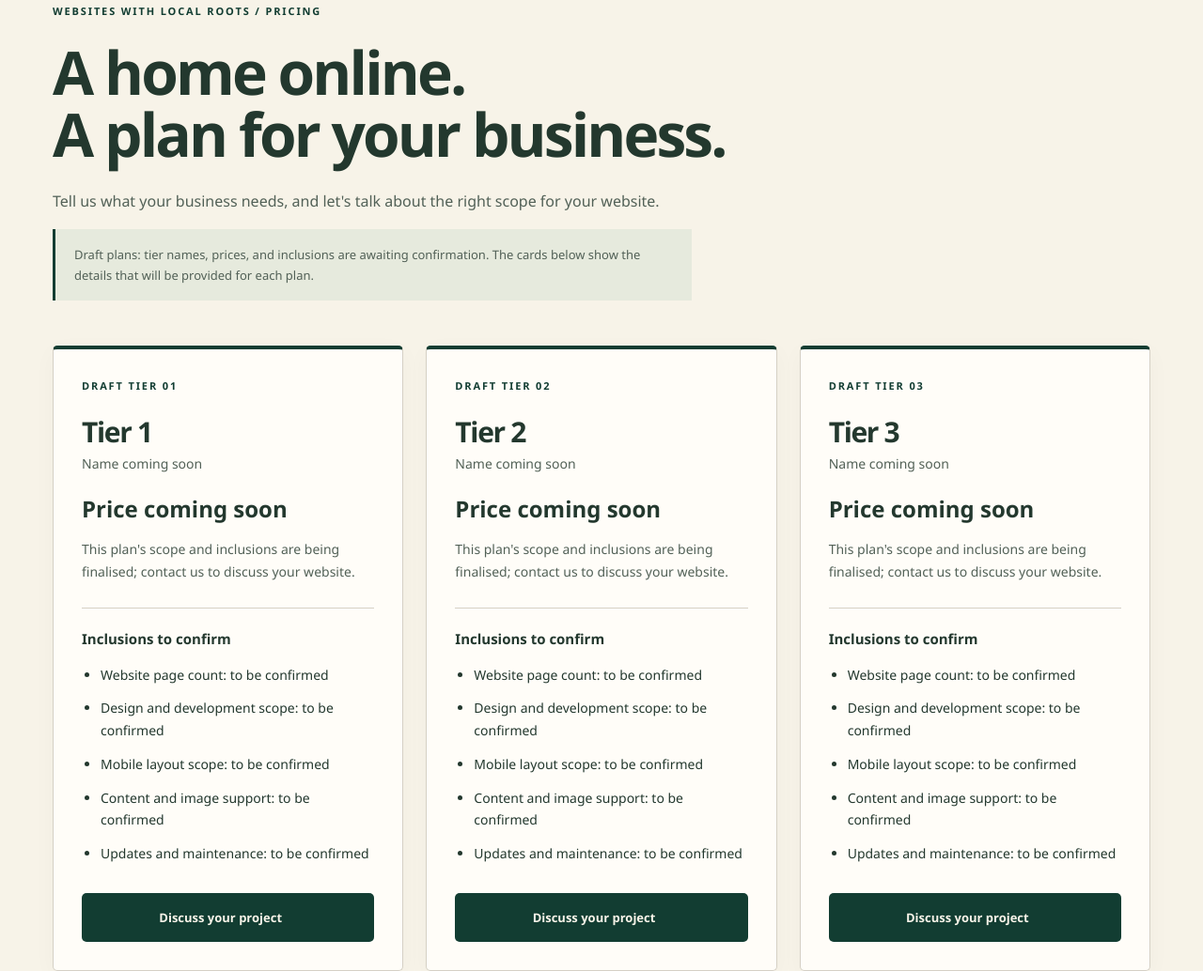
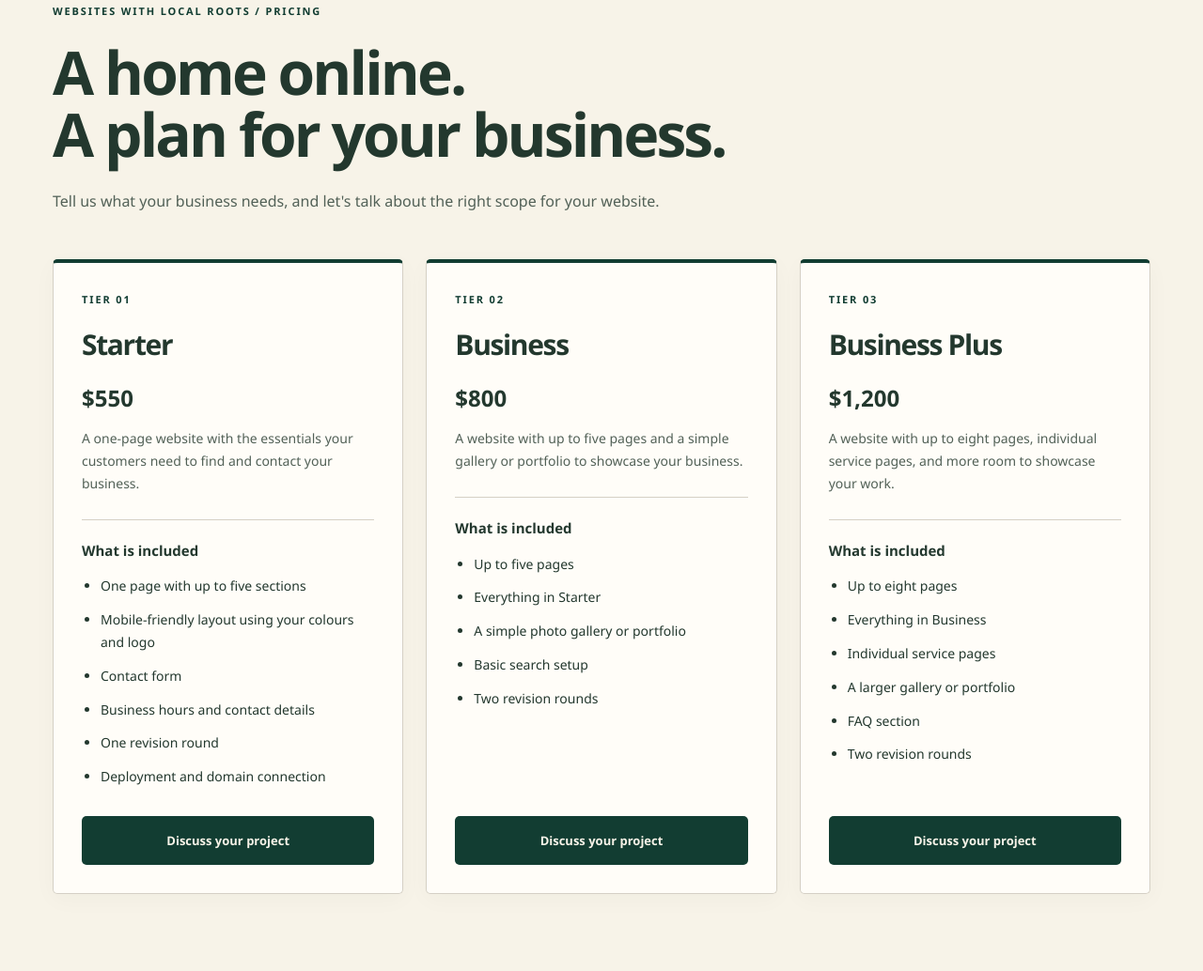
Before and after one commit to rpugh10/Digital_House_BC_Website, a plain HTML site: page html/pricing.html in a window 1280 px wide. Shown: the part 190-1224 px from the top of the page at 94% size. Drawn offline with Linux system fonts and the light colour scheme.

Commit message:
Added pricing

```diff
--- a/html/pricing.html
+++ b/html/pricing.html
@@ -3,7 +3,7 @@
   <head>
     <meta charset="UTF-8" />
     <meta name="viewport" content="width=device-width, initial-scale=1" />
-    <meta name="description" content="Explore website plan options from Digital House BC. Pricing and plan details are coming soon." />
+    <meta name="description" content="Explore Digital House BC website plans: Starter $550, Business $800, and Business Plus $1,200." />
     <meta name="theme-color" content="#123d32" />
     <title>Pricing | Digital House BC</title>
     <link rel="icon" href="/assets/logo/Mountain_Sunset_.png" />
@@ -45,53 +45,54 @@
             <p class="eyebrow">WEBSITES WITH LOCAL ROOTS / PRICING</p>
             <h1 id="pricing-title">A home online.<br />A plan for your business.</h1>
             <p>Tell us what your business needs, and let's talk about the right scope for your website.</p>
-            <p class="pricing-notice">Draft plans: tier names, prices, and inclusions are awaiting confirmation. The cards below show the details that will be provided for each plan.</p>
           </div>
           <div class="pricing-grid">
           <article class="pricing-card" aria-labelledby="tier-1">
-            <p class="eyebrow">DRAFT TIER 01</p>
-            <h2 id="tier-1">Tier 1 <span>Name coming soon</span></h2>
-            <p class="pricing-price">Price coming soon</p>
-            <p class="pricing-summary">This plan's scope and inclusions are being finalised; contact us to discuss your website.</p>
-            <h3>Inclusions to confirm</h3>
+            <p class="eyebrow">TIER 01</p>
+            <h2 id="tier-1">Starter</h2>
+            <p class="pricing-price">$550</p>
+            <p class="pricing-summary">A one-page website with the essentials your customers need to find and contact your business.</p>
+            <h3>What is included</h3>
             <ul>
-              <li>Website page count: to be confirmed</li>
-              <li>Design and development scope: to be confirmed</li>
-              <li>Mobile layout scope: to be confirmed</li>
-              <li>Content and image support: to be confirmed</li>
-              <li>Updates and maintenance: to be confirmed</li>
+              <li>One page with up to five sections</li>
+              <li>Mobile-friendly layout using your colours and logo</li>
+              <li>Contact form</li>
+              <li>Business hours and contact details</li>
+              <li>One revision round</li>
+              <li>Deployment and domain connection</li>
             </ul>
-            <a class="button project-inquiry" href="/html/index.html#contact" aria-haspopup="dialog" aria-controls="project-dialog">Discuss your project <span aria-hidden="true"></span></a>
+            <a class="button project-inquiry" href="/html/index.html#contact" aria-haspopup="dialog" aria-controls="project-dialog">Discuss your project</a>
           </article>
           <article class="pricing-card" aria-labelledby="tier-2">
-            <p class="eyebrow">DRAFT TIER 02</p>
-            <h2 id="tier-2">Tier 2 <span>Name coming soon</span></h2>
-            <p class="pricing-price">Price coming soon</p>
-            <p class="pricing-summary">This plan's scope and inclusions are being finalised; contact us to discuss your website.</p>
-            <h3>Inclusions to confirm</h3>
+            <p class="eyebrow">TIER 02</p>
+            <h2 id="tier-2">Business</h2>
+            <p class="pricing-price">$800</p>
+            <p class="pricing-summary">A website with up to five pages and a simple gallery or portfolio to showcase your business.</p>
+            <h3>What is included</h3>
             <ul>
-              <li>Website page count: to be confirmed</li>
-              <li>Design and development scope: to be confirmed</li>
-              <li>Mobile layout scope: to be confirmed</li>
-              <li>Content and image support: to be confirmed</li>
-              <li>Updates and maintenance: to be confirmed</li>
+              <li>Up to five pages</li>
+              <li>Everything in Starter</li>
+              <li>A simple photo gallery or portfolio</li>
+              <li>Basic search setup</li>
+              <li>Two revision rounds</li>
             </ul>
-            <a class="button project-inquiry" href="/html/index.html#contact" aria-haspopup="dialog" aria-controls="project-dialog">Discuss your project <span aria-hidden="true"></span></a>
+            <a class="button project-inquiry" href="/html/index.html#contact" aria-haspopup="dialog" aria-controls="project-dialog">Discuss your project</a>
           </article>
           <article class="pricing-card" aria-labelledby="tier-3">
-            <p class="eyebrow">DRAFT TIER 03</p>
-            <h2 id="tier-3">Tier 3 <span>Name coming soon</span></h2>
-            <p class="pricing-price">Price coming soon</p>
-            <p class="pricing-summary">This plan's scope and inclusions are being finalised; contact us to discuss your website.</p>
-            <h3>Inclusions to confirm</h3>
+            <p class="eyebrow">TIER 03</p>
+            <h2 id="tier-3">Business Plus</h2>
+            <p class="pricing-price">$1,200</p>
+            <p class="pricing-summary">A website with up to eight pages, individual service pages, and more room to showcase your work.</p>
+            <h3>What is included</h3>
             <ul>
-              <li>Website page count: to be confirmed</li>
-              <li>Design and development scope: to be confirmed</li>
-              <li>Mobile layout scope: to be confirmed</li>
-              <li>Content and image support: to be confirmed</li>
-              <li>Updates and maintenance: to be confirmed</li>
+              <li>Up to eight pages</li>
+              <li>Everything in Business</li>
+              <li>Individual service pages</li>
+              <li>A larger gallery or portfolio</li>
+              <li>FAQ section</li>
+              <li>Two revision rounds</li>
             </ul>
-            <a class="button project-inquiry" href="/html/index.html#contact" aria-haspopup="dialog" aria-controls="project-dialog">Discuss your project <span aria-hidden="true"></span></a>
+            <a class="button project-inquiry" href="/html/index.html#contact" aria-haspopup="dialog" aria-controls="project-dialog">Discuss your project</a>
           </article>
           </div>
         </div>
@@ -107,7 +108,7 @@
           <div class="faq-list">
             <details class="faq-item">
               <summary>How much will my website cost?</summary>
-              <p>Our prices and plan inclusions are still being finalised. Use ?Discuss your project? to tell us what you need so we can talk through the scope and pricing with you.</p>
+              <p>Starter is $550, Business is $800, and Business Plus is $1,200. Compare the included pages and features above, then use ?Discuss your project? to tell us what you need.</p>
             </details>
             <details class="faq-item">
               <summary>How do I choose the right plan?</summary>
@@ -127,7 +128,7 @@
             </details>
             <details class="faq-item">
               <summary>Are hosting, domains, and ongoing updates included?</summary>
-              <p>These details have not yet been confirmed for the plans. Let us know whether you already have a domain or hosting and what ongoing help you need, so we can discuss these items as part of your project.</p>
+              <p>Deployment and domain connection are included in Starter and all higher plans. Domain registration, hosting charges, and ongoing updates are not specified in these packages; please ask us about them when discussing your project.</p>
             </details>
           </div>
         </div>
```
